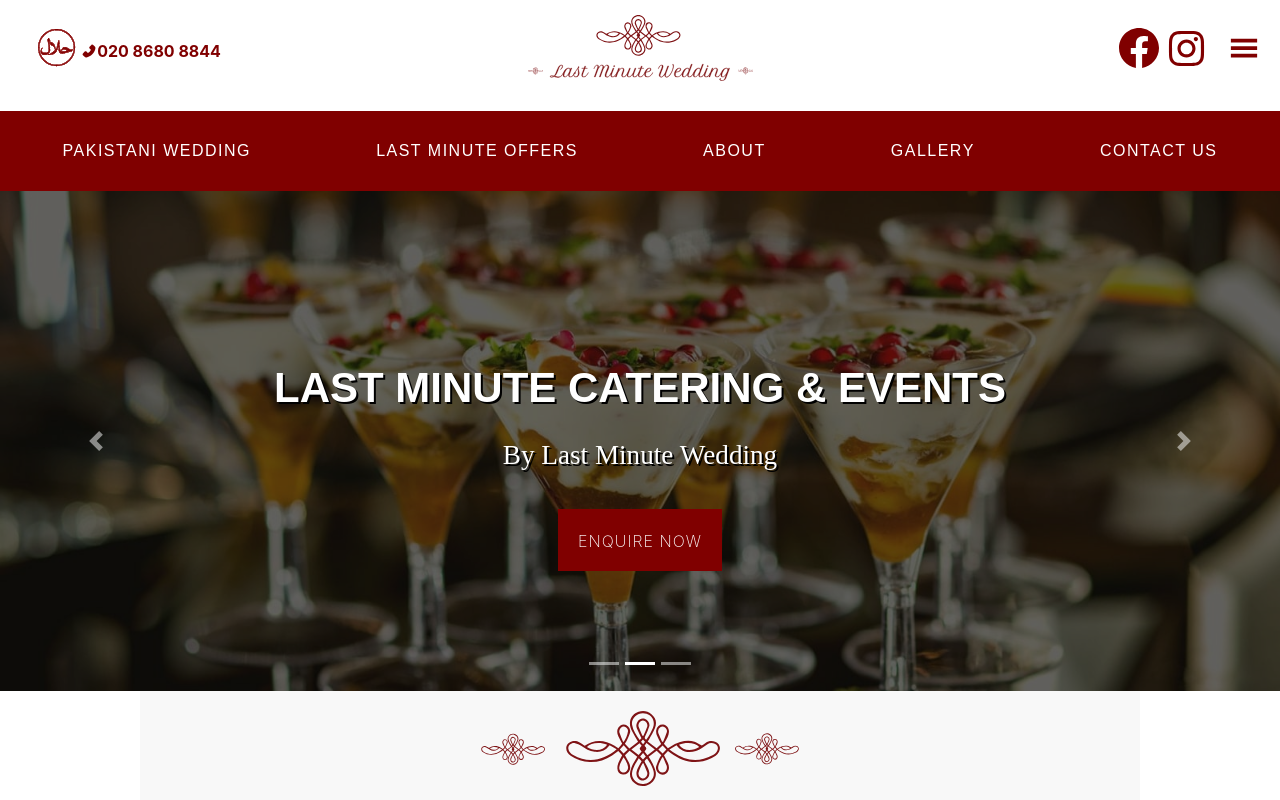
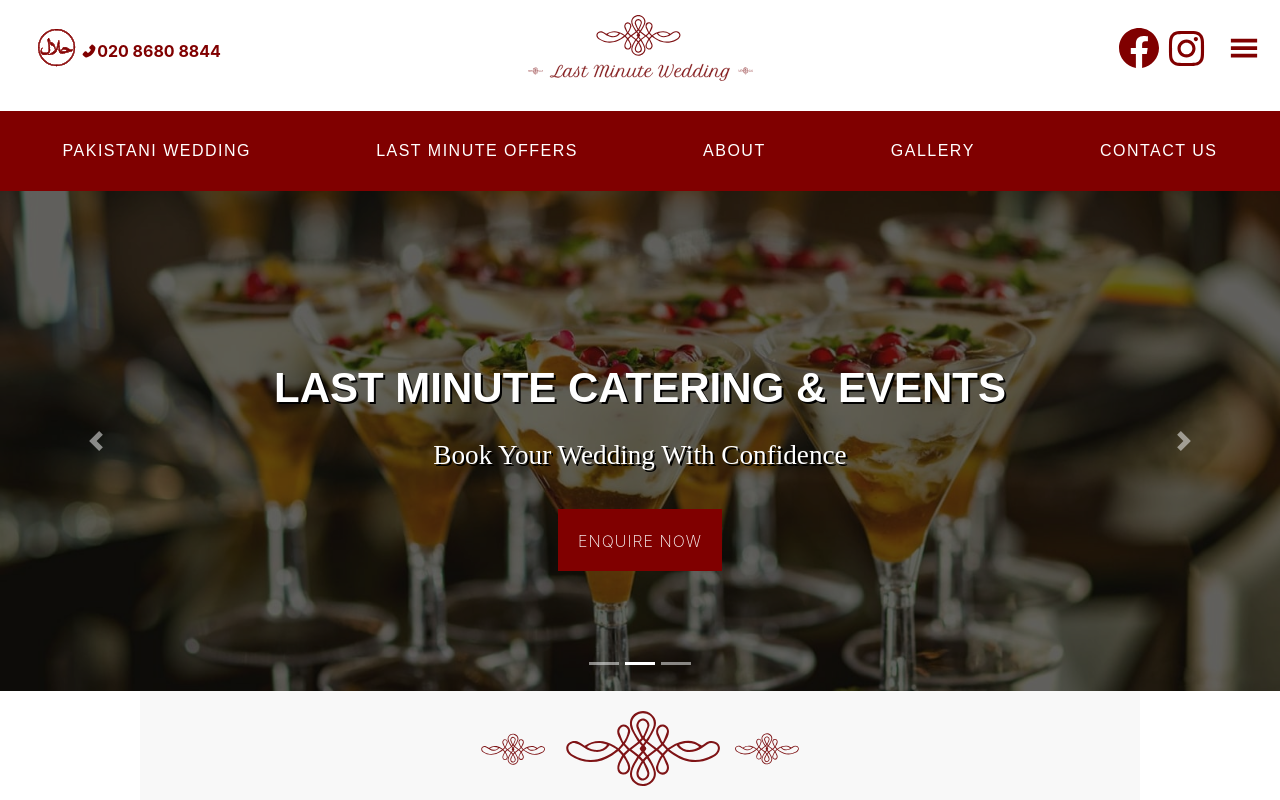
Before and after one commit to UsmanQasim/Sv1, a React (Create React App) app: page / in a window 1280 px wide. Shown: the top 800 px of the page. Built offline with nearby package versions, Linux system fonts and the light colour scheme; a web font is replaced by a local one.

Commit message:
Book Your Wedding With Confidence

```diff
--- a/src/pages/Main.js
+++ b/src/pages/Main.js
@@ -67,7 +67,9 @@ const Main = () => {
               <Carousel.Caption className={style.coursal_text}>
                 <div className={style.text}>
                   Last Minute Catering &amp; Events{" "}
-                  <p className={style.textby}>By Last Minute Wedding</p>
+                  <p className={style.textby}>
+                    Book Your Wedding With Confidence
+                  </p>
                 </div>
               </Carousel.Caption>
               <Carousel.Caption className={style.buttonArea}>
@@ -86,7 +88,9 @@ const Main = () => {
               <Carousel.Caption className={style.coursal_text}>
                 <div className={style.text}>
                   Last Minute Catering &amp; Events{" "}
-                  <p className={style.textby}>By Last Minute Wedding</p>
+                  <p className={style.textby}>
+                    Book Your Wedding With Confidence
+                  </p>
                 </div>
               </Carousel.Caption>
               <Carousel.Caption className={style.buttonArea}>
@@ -105,7 +109,9 @@ const Main = () => {
               <Carousel.Caption className={style.coursal_text}>
                 <div className={style.text}>
                   Last Minute Catering &amp; Events{" "}
-                  <p className={style.textby}>By Last Minute Wedding</p>
+                  <p className={style.textby}>
+                    Book Your Wedding With Confidence
+                  </p>
                 </div>
               </Carousel.Caption>
               <Carousel.Caption className={style.buttonArea}>
```
